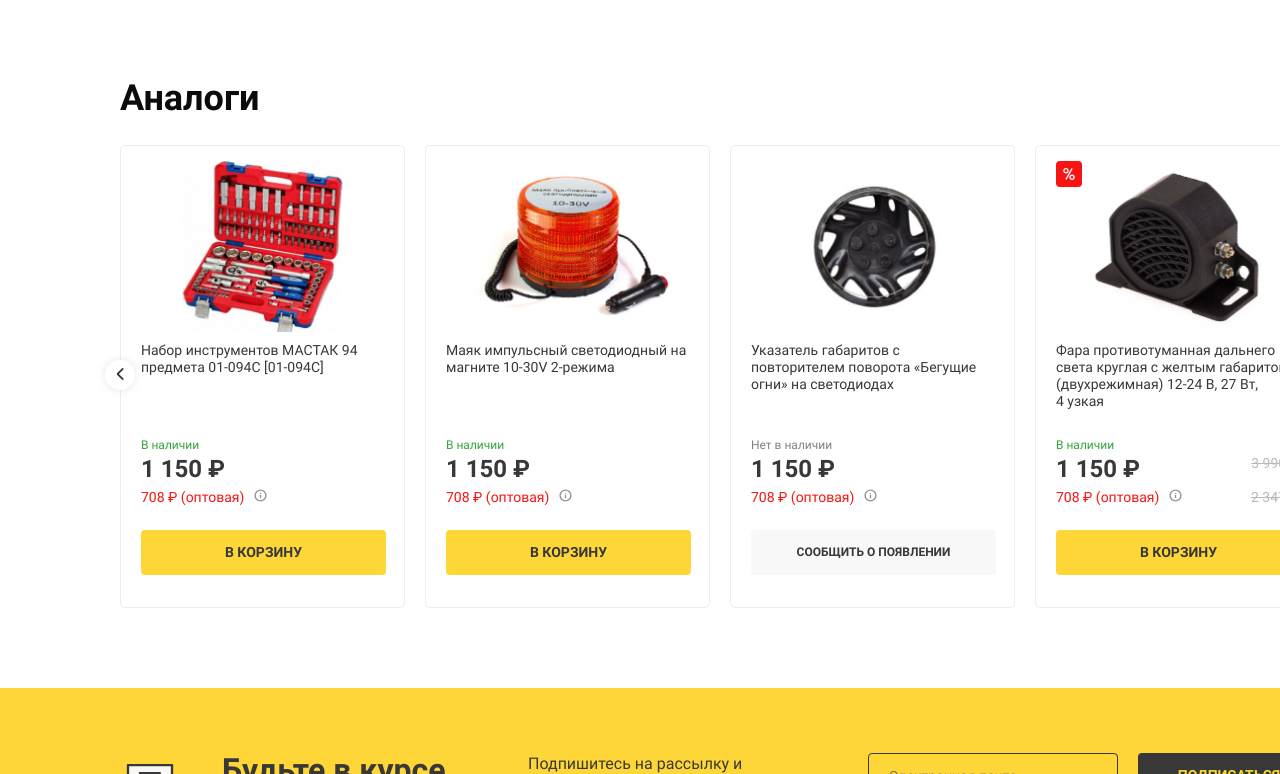
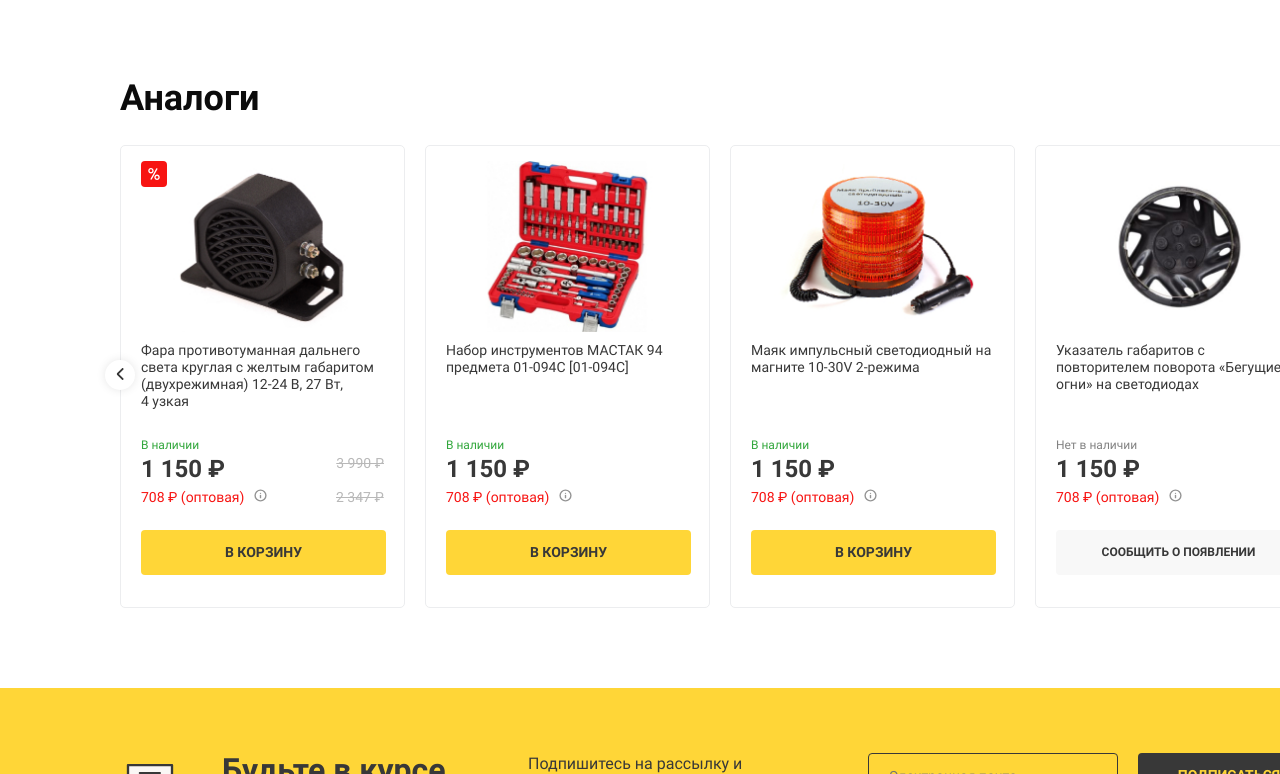
Before and after one commit to Little-red-panda/richbee, a plain HTML site: page src/index.html in a window 1280 px wide. Both pictures are taken after a click on the button 120 px from the left and 1437 px from the top of the page. Shown: the part 1063-1837 px from the top of the page. Drawn offline with nearby package versions, Linux system fonts and the light colour scheme; files that its build step writes are made by us from their sources.

Commit message:
Add script for "slider for analogs"

```diff
--- a/src/js/main.js
+++ b/src/js/main.js
@@ -4,7 +4,6 @@ $(".tabs__wrapper .tabs__tab").click(function() {
   $(".tabs__wrapper .tabs__tab").removeClass("active").eq($(this).index()).addClass("active");
   $(".tabs__item").hide().eq($(this).index()).fadeIn();
 }).eq(0).addClass("active");
-
 
 // Модальное окно
 const OPPENED_MODAL = 'modal-login-is-oppened';
@@ -28,9 +27,8 @@ $('.modal-login__close-button, .modal-shim').click(closeModal);
 const slider = document.querySelector('.slider');
 const slides = slider.querySelectorAll(".slider__slide");
 const controllers = slider.querySelectorAll(".slider__controller");
-const btnPrev = slider.querySelector('.slider__button-prev');
-const btnNext = slider.querySelector('.slider__button-next');
-
+const btnPrev = $('.slider__button-prev');
+const btnNext = $('.slider__button-next');
 let slideIndex = 1;
 
 const showSlides = (n) => {
@@ -51,8 +49,41 @@ const showSlides = (n) => {
 }
 
 showSlides(slideIndex);
-btnPrev.addEventListener('click', () => showSlides(slideIndex -= 1));
-btnNext.addEventListener('click', () => showSlides(slideIndex += 1));
+btnPrev.click(() => showSlides(slideIndex -= 1));
+btnNext.click(() => showSlides(slideIndex += 1));
 for (let i = 0; i < controllers.length; i++) {
   controllers[i].addEventListener('click', () => showSlides(slideIndex = i));
-}
+};
+
+// Слайдер для аналогов
+const list = document.querySelector('.analogs__list');
+let items = list.querySelectorAll('.analogs__item');
+const prev = document.querySelector('.analogs__button--prev');
+const next = document.querySelector('.analogs__button--next');
+
+const hideItems = (items) => {
+  for (let i = items.length -1; i > 3; i--) {
+    items[i].classList.add('analogs__item-hidden');
+  }
+};
+const showItems = (items) => {
+  for (let i = items.length -1; i > 3; i--) {
+    items[i].classList.remove('analogs__item-hidden');
+  }
+};
+const pressBtnNext = () => {
+  showItems(items);
+  list.appendChild(items[0]);
+  items = document.querySelectorAll('.analogs__item');
+  hideItems(items);
+};
+const pressBtnPrev = () => {
+  showItems(items);
+  list.insertBefore(items[items.length-1], items[0]);
+  items = document.querySelectorAll('.analogs__item');
+  hideItems(items);
+};
+
+hideItems(items);
+next.addEventListener('click', pressBtnNext);
+prev.addEventListener('click', pressBtnPrev);
--- a/src/scss/blocks/analogs.scss
+++ b/src/scss/blocks/analogs.scss
@@ -39,7 +39,6 @@
   @include indents();
   display: flex;
   width: 120rem;
-  // overflow: hidden;
   list-style: none;
 }
 
@@ -54,6 +53,10 @@
 
   padding: 1.5rem 2rem 3.2rem 2rem;
   margin-right: 2rem;
+}
+
+.analogs__item-hidden {
+  display: none;
 }
 
 .analogs__link {
--- a/src/scss/scaffolding.scss
+++ b/src/scss/scaffolding.scss
@@ -97,7 +97,6 @@ input[type="radio"].visually-hidden {
   background-color: $yellow;
 
   text-align: center;
-  vertical-align: middle;
   text-transform: uppercase;
 
   color: $dark-grey;
```
